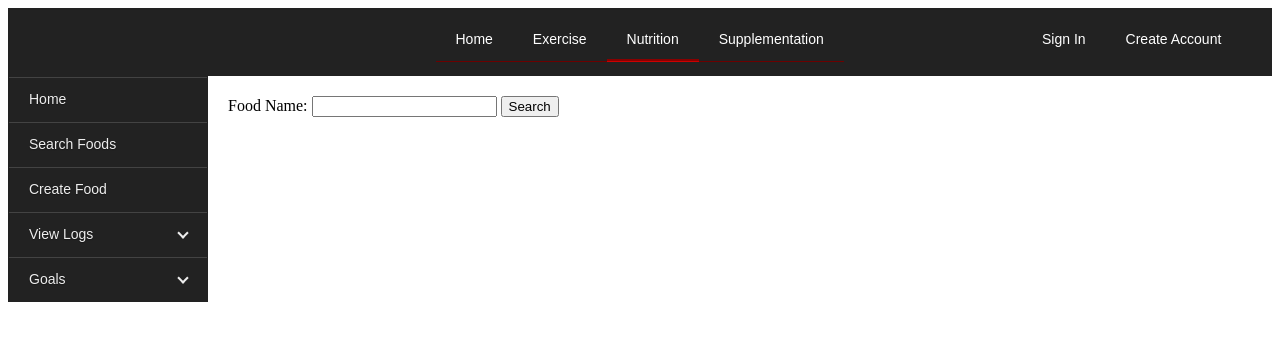
After one commit to ianhb/fitme, a Django app: page /nutrition/food/search/ in a window 1280 px wide. The commit adds this page. Shown: the top 341 px of the page. Run offline with Django 3.2, Linux system fonts and the light colour scheme.

Commit message:
FITME-1 Search Foods

```diff
--- /dev/null
+++ b/nutrition/static/nutrition/food_search.js
@@ -0,0 +1,3 @@
+/**
+ * Created by ian on 3/19/16.
+ */
--- a/nutrition/templates/nutrition/base.html
+++ b/nutrition/templates/nutrition/base.html
@@ -8,7 +8,7 @@
 
     <li class="active"><a href="{% url 'nutrition_home' %}">Home</a></li>
     <li class="active"><a href="{% url 'search_foods' %}">Search Foods</a></li>
-    <li class="active"><a href="{% url 'log_food' %}">Log Food</a></li>
+    <li class="active"><a href="{% url 'create_food' %}">Create Food</a></li>
     <li class="active has-sub"><a>View Logs</a>
         <ul>
             <li><a href="{% url 'day_log' %}">Daily</a></li>
--- /dev/null
+++ b/nutrition/templates/nutrition/search.html
@@ -0,0 +1,43 @@
+{% extends 'nutrition/base.html' %}
+{% load staticfiles %}
+
+{% block title %}Search Foods{% endblock %}
+
+{% block content %}
+
+    <form method="get" action="">
+        <label for="food">Food Name: </label>
+        <input name="food" id="food" type="text">
+
+        <input type="submit" value="Search">
+
+    </form>
+
+    {% if result_foods %}
+
+        <p>All Values are per 100g</p>
+
+        <table id="search_results" width="1000">
+
+            <tr>
+                <td width="60%">Name</td>
+                <td width="10%">Calories</td>
+                <td width="10%">Carbohydrates</td>
+                <td width="10%">Fat</td>
+                <td width="10%">Protein</td>
+            </tr>
+
+            {% for food in result_foods %}
+                <tr>
+                    <td width="60%"><a href="{% url 'food_detail' food.pk %}">{{ food.name }}</a></td>
+                    <td width="10%">{{ food.calories_per_100g }} kcal</td>
+                    <td width="10%">{{ food.carbohydrates_per_100g }}g</td>
+                    <td width="10%">{{ food.fat_per_100g }}g</td>
+                    <td width="10%">{{ food.protein_per_100g }}g</td>
+                </tr>
+            {% endfor %}
+
+        </table>
+    {% endif %}
+
+{% endblock %}
--- a/nutrition/urls.py
+++ b/nutrition/urls.py
@@ -14,9 +14,15 @@ goals_urls = [
     url(r'^set/', views.set_goals, name='set_goals')
 ]
 
+food_urls = [
+    url(r'^search/$', views.search_foods, name='search_foods'),
+    url(r'^(?P<pk>[0-9]+)/', views.food_details, name='food_detail'),
+    url(r'^create/', views.create_food, name='create_food'),
+]
+
 urlpatterns = [
     url(r'^$', views.nutrition_home, name='nutrition_home'),
-    url(r'^search/$', views.search_foods, name='search_foods'),
+    url(r'^food/', include(food_urls)),
     url(r'^log/', include(log_urls)),
     url(r'^goals/', include(goals_urls))
 ]
--- a/nutrition/views.py
+++ b/nutrition/views.py
@@ -1,14 +1,36 @@
 # Create your views here.
 from django.shortcuts import render
+
+from nutrition.models import Food
 
 
 def nutrition_home(request):
     return render(request, 'nutrition/base.html')
 
 
+def create_food(request):
+    # TODO
+    return render(request, 'nutrition/base.html')
+
+
+def food_details(request, pk):
+    # TODO
+    return render(request, 'nutrition/base.html')
+
+
 def search_foods(request):
     # TODO
-    return render(request, 'nutrition/base.html')
+
+    if request.method == 'GET' and 'food' in request.GET:
+        result_foods = Food.objects.filter(name__contains=request.GET['food'])
+    else:
+        result_foods = None
+
+    context = {
+        'result_foods': result_foods
+    }
+
+    return render(request, 'nutrition/search.html', context)
 
 
 def log_foods(request):
```
